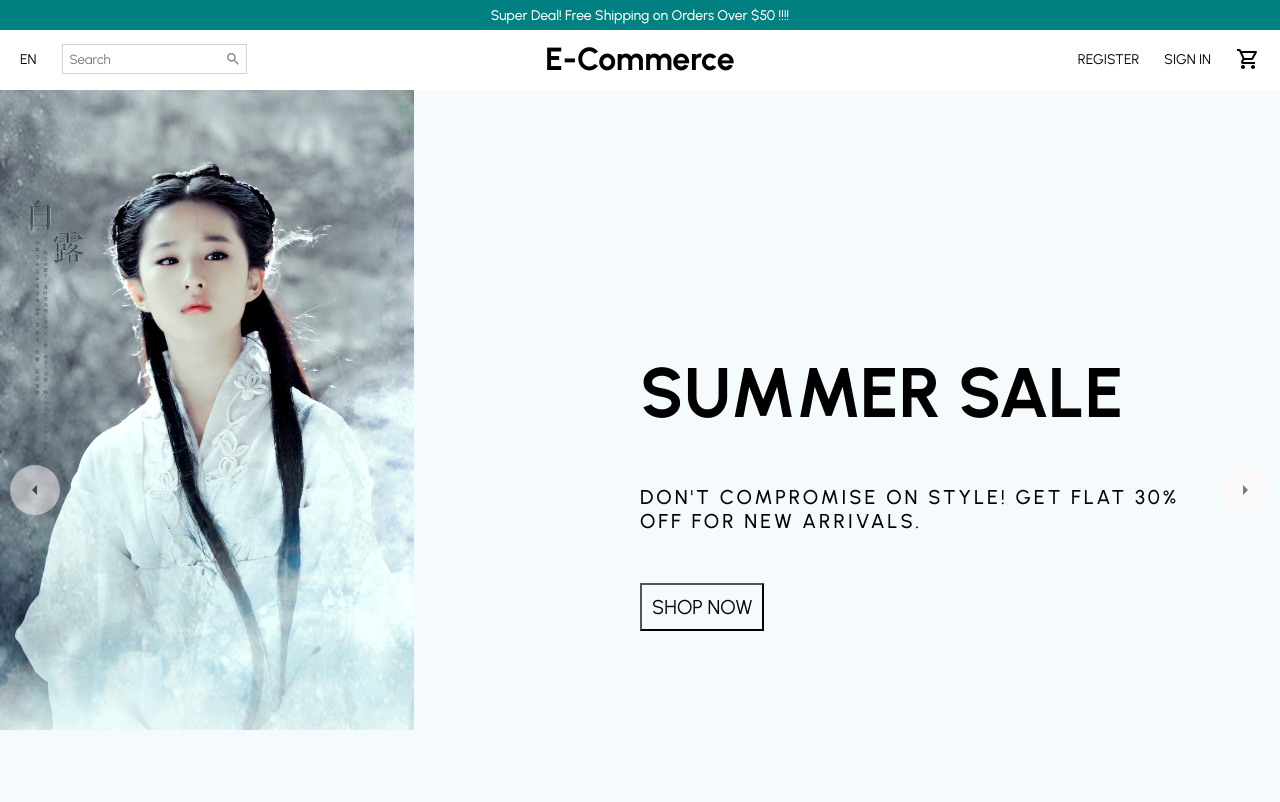
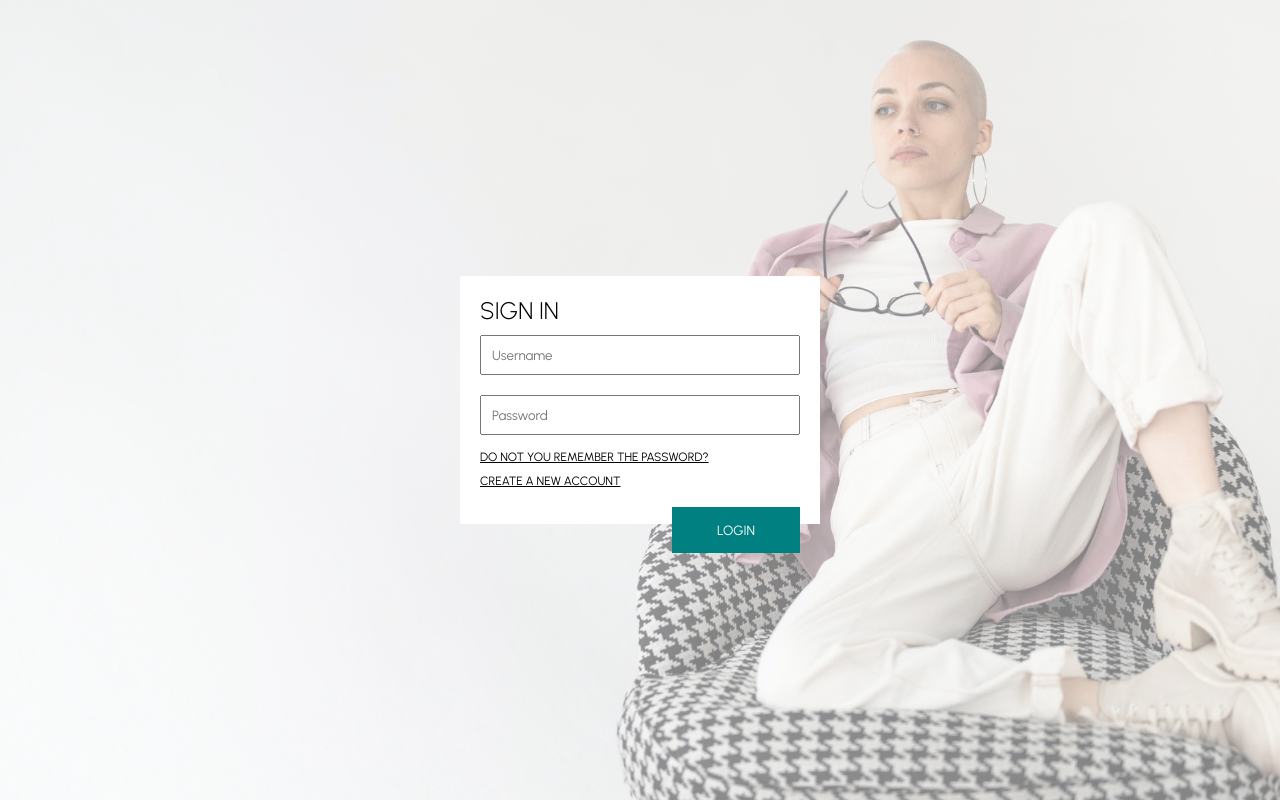
Before and after one commit to Zhenzhong-Zhou/MERN-E_Commerce, a React (Create React App) app in the folder client/: page /login in a window 1280 px wide. Before the commit this address led to /. Shown: the top 802 px of the page. Built offline with nearby package versions, Linux system fonts and the light colour scheme; no server answers.

Commit message:
Add api call for user and fix bugs

```diff
--- a/client/src/App.js
+++ b/client/src/App.js
@@ -3,12 +3,12 @@ import {Cart, Category, Home, Login, NotFound, Payment, Product, Register, Succe
 import "./App.css";
 
 const App = () => {
-	const user = true;
+	const user = false;
 	return (
 		<BrowserRouter>
 			<Switch>
 				<Route exact path={"/register"} component={() => (user ? <Redirect to={"/"}/> : Register)}/>
-				<Route exact path={"/login"} component={() => (user ? <Redirect to={"/"}/> : Login)}/>
+				<Route exact path={"/login"} component={() => (user ? <Redirect to={"/"}/> : <Login/>)}/>
 				<Route exact path={"/"} component={Home}/>
 				<Route exact path={"/categories/:category"} component={Category}/>
 				<Route exact path={"/product/:id"} component={Product}/>
--- a/client/src/pages/Login/Login.jsx
+++ b/client/src/pages/Login/Login.jsx
@@ -1,16 +1,28 @@
+import {useState} from "react";
+import {useDispatch} from "react-redux";
 import {Button, Container, Form, Input, Link, Title, Wrapper} from "../../styles/login";
+import {login} from "../../redux/api";
 
 const Login = () => {
+	const [username, setUsername]= useState("");
+	const [password, setPassword]= useState("");
+	const dispatch = useDispatch();
+
+	const handleLogin = (e) => {
+		e.preventDefault();
+		login(dispatch, {username, password});
+	};
+
 	return (
 		<Container>
 			<Wrapper>
 				<Title>SIGN IN</Title>
 				<Form>
-					<Input placeholder={"Username"}/>
-					<Input placeholder={"Password"}/>
+					<Input placeholder={"Username"} onChange={event => setUsername(event.target.value)}/>
+					<Input placeholder={"Password"} type={"password"} onChange={event => setPassword(event.target.value)}/>
 					<Link>DO NOT YOU REMEMBER THE PASSWORD?</Link>
 					<Link href={"/register"} className={"link"}>CREATE A NEW ACCOUNT</Link>
-					<Button>LOGIN</Button>
+					<Button onClick={handleLogin}>LOGIN</Button>
 				</Form>
 			</Wrapper>
 		</Container>
--- /dev/null
+++ b/client/src/redux/api.js
@@ -0,0 +1,13 @@
+import {loginFailure, loginStart, loginSuccess} from "./user";
+import {axiosInstance} from "../api";
+
+export const login = async (dispatch, user) => {
+	dispatch(loginStart());
+	try {
+		const {data} = await axiosInstance.post("auth/login", user);
+		console.log(data)
+		dispatch(loginSuccess(data));
+	} catch (error) {
+		dispatch(loginFailure());
+	}
+};
```
